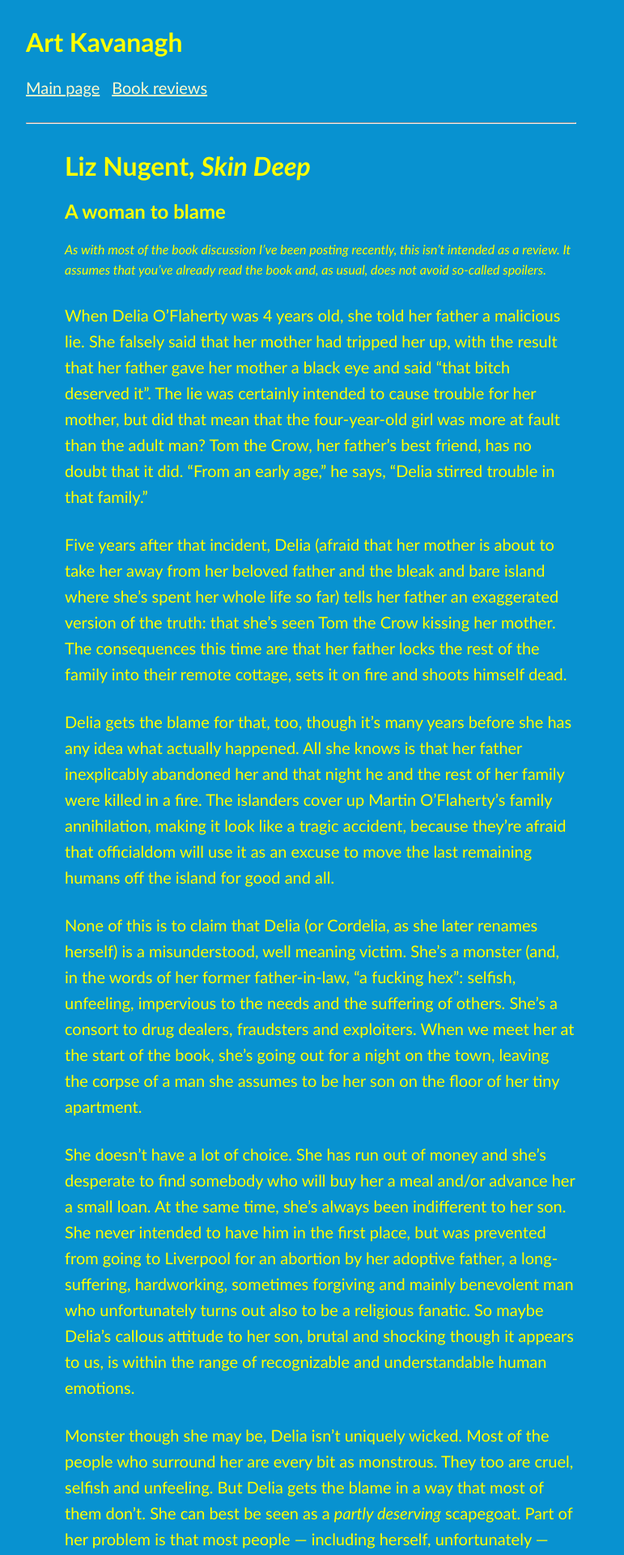
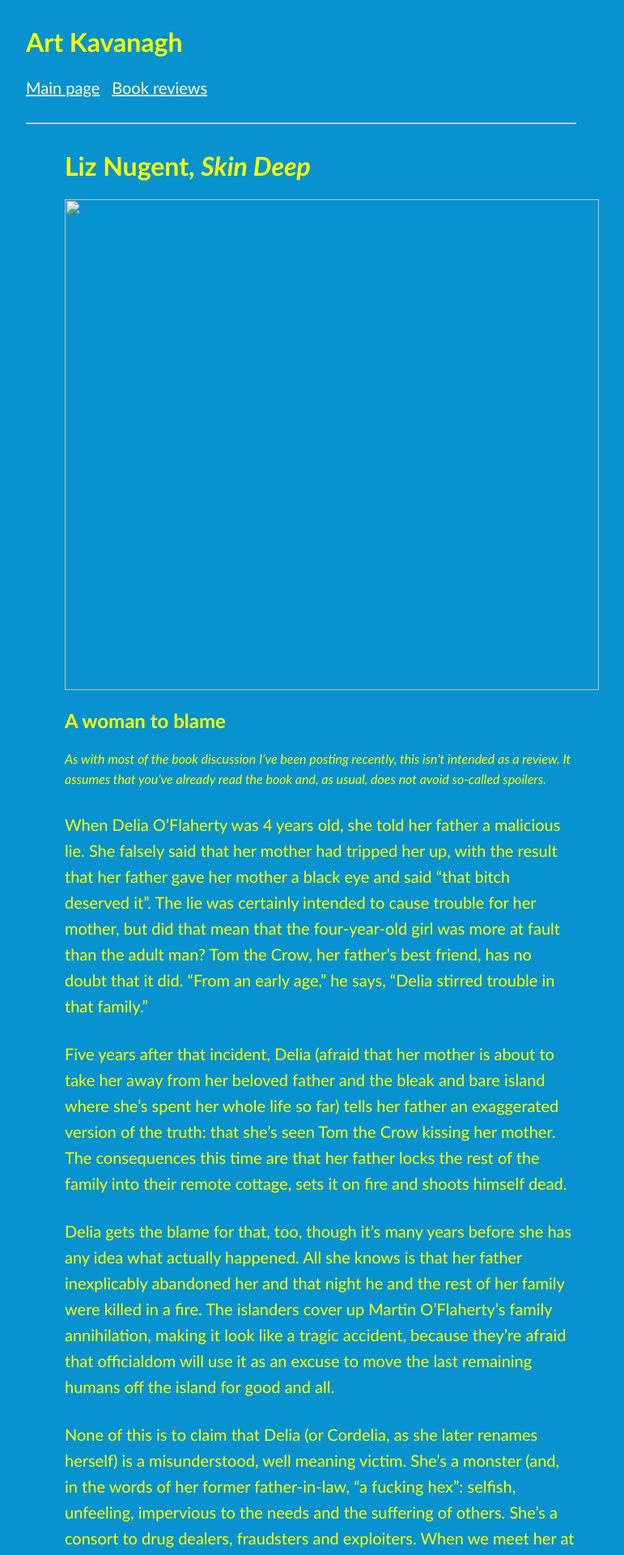
Before and after one commit to artkavanagh/github.io, a Jekyll site: the page skin-deep.html, which Jekyll copies as it is, in a window 1280 px wide. Shown: the top 1920 px of the page at 81% size, without its empty margins (244-1015 px from the left). Built offline with Jekyll 4.4.1, drawn with Linux system fonts in a browser that asks for light colours.

Commit message:
Update skin-deep.html

```diff
--- a/skin-deep.html
+++ b/skin-deep.html
@@ -12,6 +12,8 @@
 <hr>
 </header>
 <h1>Liz Nugent, <cite>Skin Deep</cite></h1>
+
+<img src=""http://www.liznugent.ie/wp-content/uploads/2018/12/Skin-Deep.png" width="660" height="606" />
 
 <h2>A woman to blame</h2>
 
```
